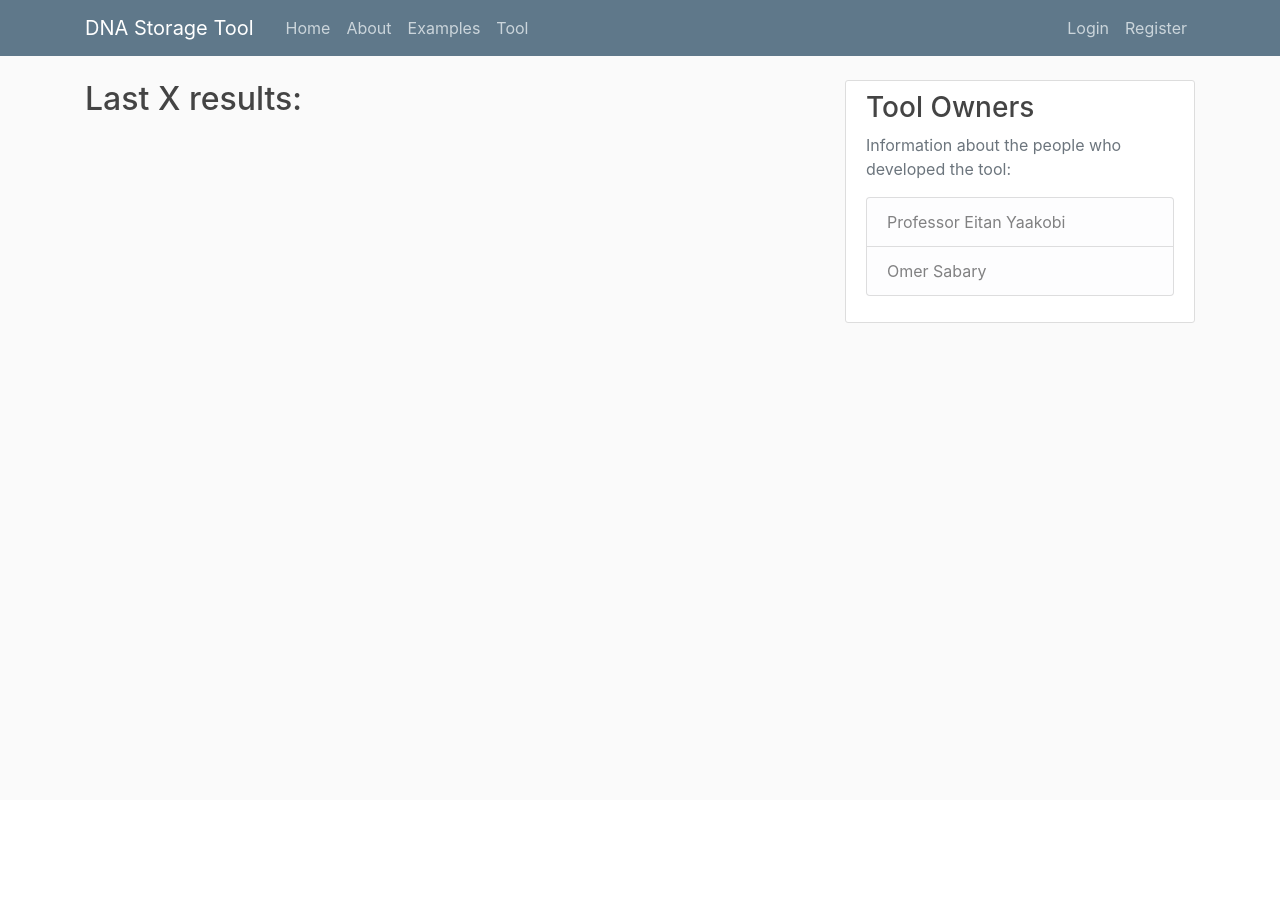
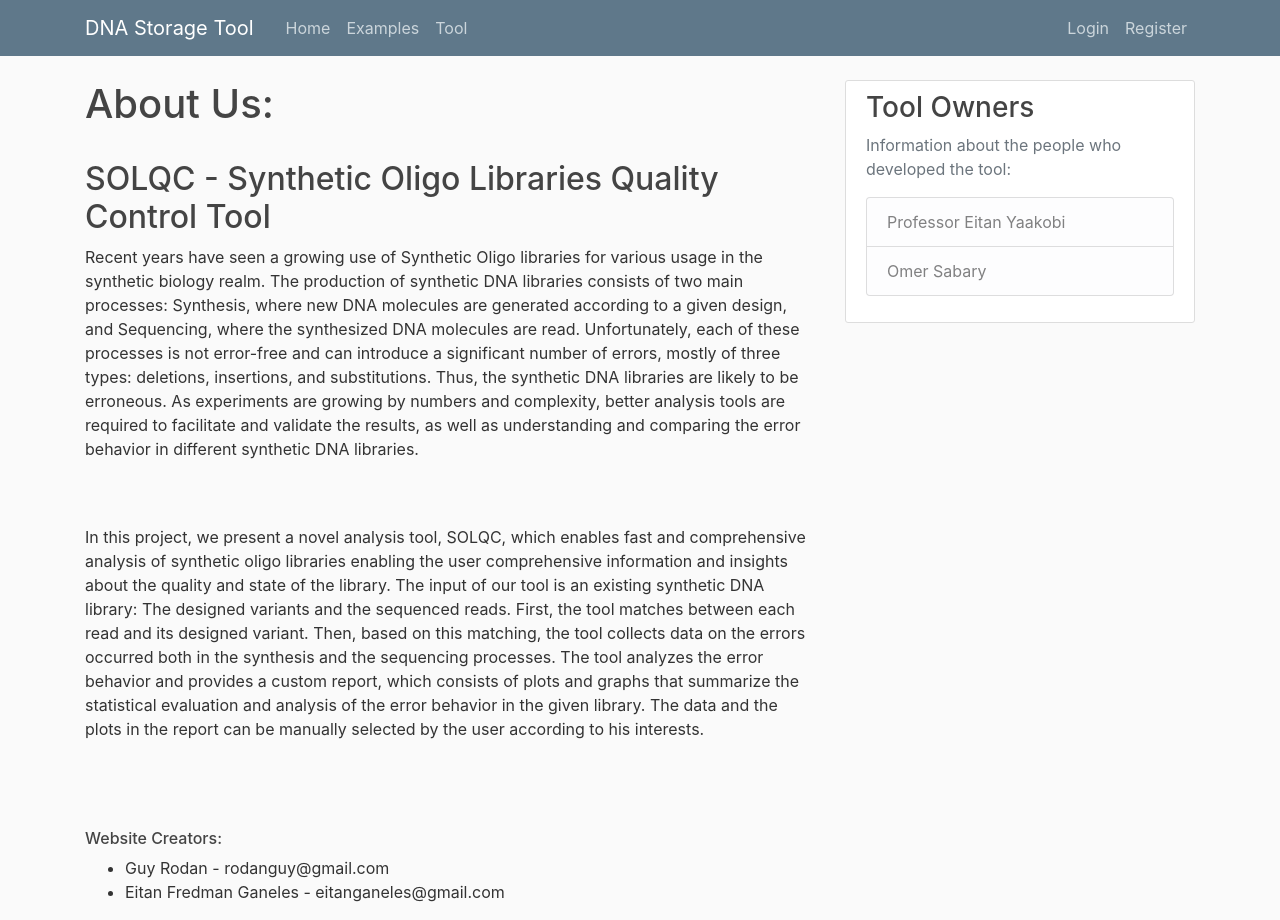
Before and after one commit to rodanguy1/DNA-storage-web, a Flask app: page / in a window 1280 px wide. Before the commit the page ends 323 px from the top, so only its background shows below. Run offline with Flask 2, Linux system fonts and the light colour scheme; some libraries are stand-ins or nearby versions.

Commit message:
Merge branch 'developent' of https://github.com/rodanguy1/DNA-storage-web
# Conflicts:
#	utils/config.py

```diff
--- a/my_app.py
+++ b/my_app.py
@@ -28,9 +28,9 @@
     return render_template('home.html')
 
 
-@app.route("/about")
-def about():
-    return render_template('about.html')
+# @app.route("/about")
+# def about():
+#     return render_template('about.html')
 
 
 @app.route("/examples")
--- a/outputs/design.csv
+++ /dev/null
@@ -1 +0,0 @@
-this is my design
--- a/templates/about.html
+++ /dev/null
@@ -1,4 +0,0 @@
-{% extends "layout.html" %}
-{% block content %}
-    <h1>About</h1>
-{% endblock %}
--- a/templates/home.html
+++ b/templates/home.html
@@ -1,17 +1,38 @@
 {% extends "layout.html" %}
 {% block content %}
-    <h2>Last X results:</h2>
-    {% for res in results %}
-
-        <article class="media content-section">
-          <div class="media-body">
-            <div class="article-metadata" >
-              <a class="mr-2" href="#">Build #{{ res.build_number }}</a>
-              <small class="text-muted"> Build_on : {{ res.time_stamp }}</small>
-                <small class="text-muted">Run Result : {{res.result }}</small>
-            </div>
-          </div>
-        </article>
-    {% endfor %}
-
+    <h1>About Us:</h1>
+<br>
+<h2>SOLQC - Synthetic Oligo Libraries Quality Control Tool</h2>
+<p>Recent years have seen a growing use of Synthetic Oligo libraries for
+    various usage in the synthetic biology realm. The production of synthetic
+    DNA libraries consists of two main processes: Synthesis, where new DNA molecules
+    are generated according to a given design, and Sequencing, where the synthesized
+    DNA molecules are read. Unfortunately, each of these processes is not error-free
+    and can introduce a significant number of errors, mostly of three types: deletions,
+    insertions, and substitutions. Thus, the synthetic DNA libraries are likely to be
+    erroneous. As experiments are growing by numbers and complexity, better analysis
+    tools are required to facilitate and validate the results, as well as understanding
+    and comparing the error behavior in different synthetic DNA libraries.</p>
+<br>
+<br>
+<p>In this project, we present a novel analysis tool, SOLQC, which enables fast and
+    comprehensive analysis of synthetic oligo libraries enabling the user comprehensive
+    information and insights about the quality and state of the library. The input of our
+    tool is an existing synthetic DNA library: The designed variants and the sequenced reads.
+    First, the tool matches between each read and its designed variant. Then, based on this
+    matching, the tool collects data on the errors occurred both in the synthesis and the
+    sequencing processes. The tool analyzes the error behavior and provides a custom report,
+    which consists of plots and graphs that summarize the statistical evaluation and analysis
+    of the error behavior in the given library. The data and the plots in the report can be
+    manually selected by the user according to his interests.</p>
+<br>
+<br>
+<br>
+<h6>
+    Website Creators:
+</h6>
+<ul>
+    <li>Guy Rodan - rodanguy@gmail.com</li>
+    <li>Eitan Fredman Ganeles - eitanganeles@gmail.com</li>
+</ul>
 {% endblock %}
--- a/templates/layout.html
+++ b/templates/layout.html
@@ -24,7 +24,6 @@
       <div class="collapse navbar-collapse" id="navbarToggle">
         <div class="navbar-nav mr-auto">
           <a class="nav-item nav-link" href="{{ url_for('home') }}">Home</a>
-          <a class="nav-item nav-link" href="{{ url_for('about') }}">About</a>
           <a class="nav-item nav-link" href="{{ url_for('examples') }}">Examples</a>
           <a class="nav-item nav-link" href="{{ url_for('tool') }}">Tool</a>
         </div>
@@ -65,8 +64,6 @@
           <ul class="list-group">
             <li class="list-group-item list-group-item-light"> Professor Eitan Yaakobi</li>
             <li class="list-group-item list-group-item-light">Omer Sabary</li>
-            <!--<li class="list-group-item list-group-item-light">Calendars</li>-->
-            <!--<li class="list-group-item list-group-item-light">etc</li>-->
           </ul>
         </p>
       </div>
--- a/utils/common.py
+++ b/utils/common.py
@@ -19,9 +19,9 @@
 
 def save_files_on_server(files_list, run_id):
     files_dict = prepare_dict(files_list)
-    debug_print("in SaveFilesOnServer")
+    # debug_print("in SaveFilesOnServer")
     if not os.path.isdir(get_dir() + os.sep + input_files_dir):
-        debug_print('in SaveFilesOnServer: the input path didnt exist')
+        # debug_print('in SaveFilesOnServer: the input path didnt exist')
         os.mkdir(get_dir() + os.sep + input_files_dir)
     directory_path = get_dir() + os.sep + input_files_dir + os.sep
     for name, fd in files_dict.items():
@@ -43,13 +43,13 @@
 
 def delete_saved_files(run_id):
     path_to_files = get_dir() + os.sep + input_files_dir + os.sep
-    debug_print('in DeleteSavedFiles\nthe path to files is ' + str(path_to_files))
+    # debug_print('in DeleteSavedFiles\nthe path to files is ' + str(path_to_files))
     file_suffixes = ['_design.csv', '_after_alignment.csv', '_after_matching.csv', '_reads.fastq']
     for suffix in file_suffixes:
         if os.path.exists(str(path_to_files) + str(run_id) + str(suffix)):
             os.remove(str(path_to_files) + str(run_id) + str(suffix))
         else:
-            debug_print('the file ' + str(path_to_files) + str(run_id) + str(suffix) + 'didnt exist')
+            debug_print('Error: the file ' + str(path_to_files) + str(run_id) + str(suffix) + 'didnt exist')
 
 
 def run_dna_tool(tool_path, run_id, analyzers, email):
@@ -60,12 +60,12 @@
         process_output = subprocess.check_output(cmd, stderr=subprocess.STDOUT)
         path_to_output = get_dir() + os.sep + str(run_id) + '_report.pdf'
         if os.path.exists(path_to_output):
-            debug_print('\nreport.pdf file is existing.\n\tNOW EMAIL CODE')
             send_good_results(email,start_time,path_to_output)
-            # send_mail_aux(email,start_time,path_to_output)
         else:
-            debug_print('file is None')
+            # send_bad_results
+            pass
     except Exception as e:
+        # send_bad_results
         debug_print('there was an err:')
         for line in e.output.decode('utf-8').split('\n'):
             print(line)
@@ -73,38 +73,17 @@
         traceback_regex = re.search(r'Traceback \(most recent call last\)[\S\s]*', err)
         if traceback_regex:
             traceback_str = traceback_regex.group()
-            # traceback_str = traceback.format_exc()
-            # end_time = strftime("%H:%M:%S", gmtime())
-            # run_time = timeDiff(end_time, start_time)
-            # time.sleep(7)
             debug_print('THE TRACEBACK\n')
             for line in traceback_str.split('\n'):
                 print(line)
-        # send_bad_results(email, start_time,run_time,traceback_str)
+        send_bad_results(email, start_time,run_time,traceback_str)
     finally:
         debug_print("in Finally statement")
         delete_saved_files(run_id)
 
 
 def send_bad_results(email, start_time, run_time, traceback_str):
-    msg = MIMEMultipart()
-    msg['Subject'] = 'DNA-STORAGE-TOOL Run FAILED!'
-    msg['To'] = ','.join([email])
-    msg['From'] = os.environ.get('email')
-    msg.attach(
-        MIMEText('Hello,\nYour DNA-STORAGE-TOOL run that started on: ' + start_time + ' failed.'
-                                                                                      '\nYour total runtime was: ' + str(
-            run_time) + '.'
-                        '\nThe traceback for the error was:\n' + str(traceback_str) +
-                 '\n\nFor more info regarding your failure please contact the tool owners.'
-                 '\nTheir info is on the website.'
-                 '\nThanks! See you next time!'))
-    try:
-        # get_mail().sendmail()
-        get_mail().send_message(msg)
-    except Exception as e:
-        debug_print('COULDNT SEND BAD MAIL')
-        debug_print(e.message)
+    pass
 
 
 def contains_non_ascii_characters(str):
@@ -134,7 +113,7 @@
         msg['From'] = email
     else:
         msg['From'] = os.environ.get('email')
-    plain = ' your DNA-STORAGE-TOOL results of run that started on: 0 are now available to Download'
+    plain = ' your DNA-STORAGE-TOOL results of run that started on: '+ str(time)+' are now available to Download'
     if contains_non_ascii_characters(plain):
         plain_text = MIMEText(plain.encode('utf-8'), 'plain', 'utf-8')
     else:
--- a/utils/config.py
+++ b/utils/config.py
@@ -13,7 +13,6 @@
 sep = os.sep
 # basedir = 'C:' + sep + 'Users' + sep + 'grodan' + sep + 'PycharmProjects' + sep + 'DNA-storage-web'
 basedir = os.getcwd()
-tool_name = 'main.py'
 tool_path = basedir + sep + 'utils' + sep + tool_name
 tool_sub_path = sep+'eitans_files'+sep+'Library-Analyzer-master'+sep
 # ############# SET EMAIL #####################################
--- a/utils/design.csv
+++ /dev/null
@@ -1 +0,0 @@
-this is my design
```
Also changed, not shown: utils/after_alignment.csv (deleted), 1 other file.
